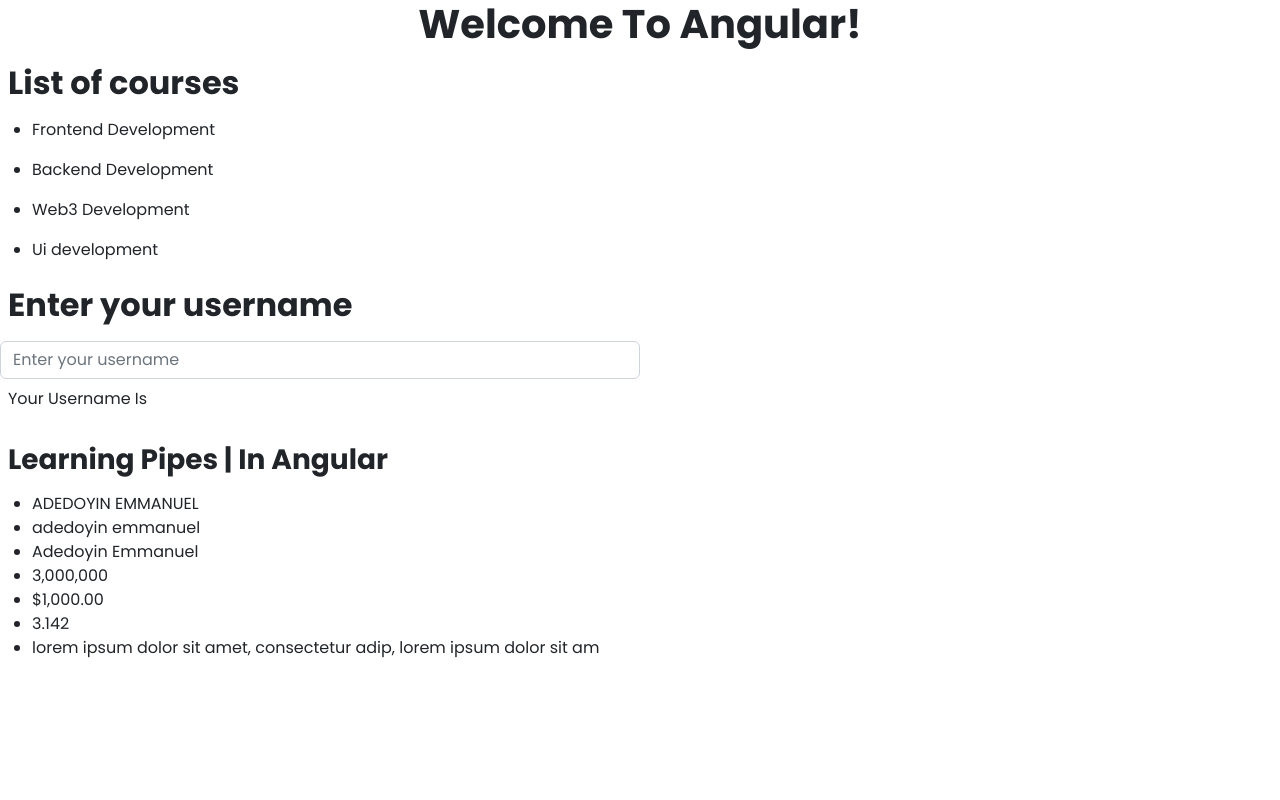
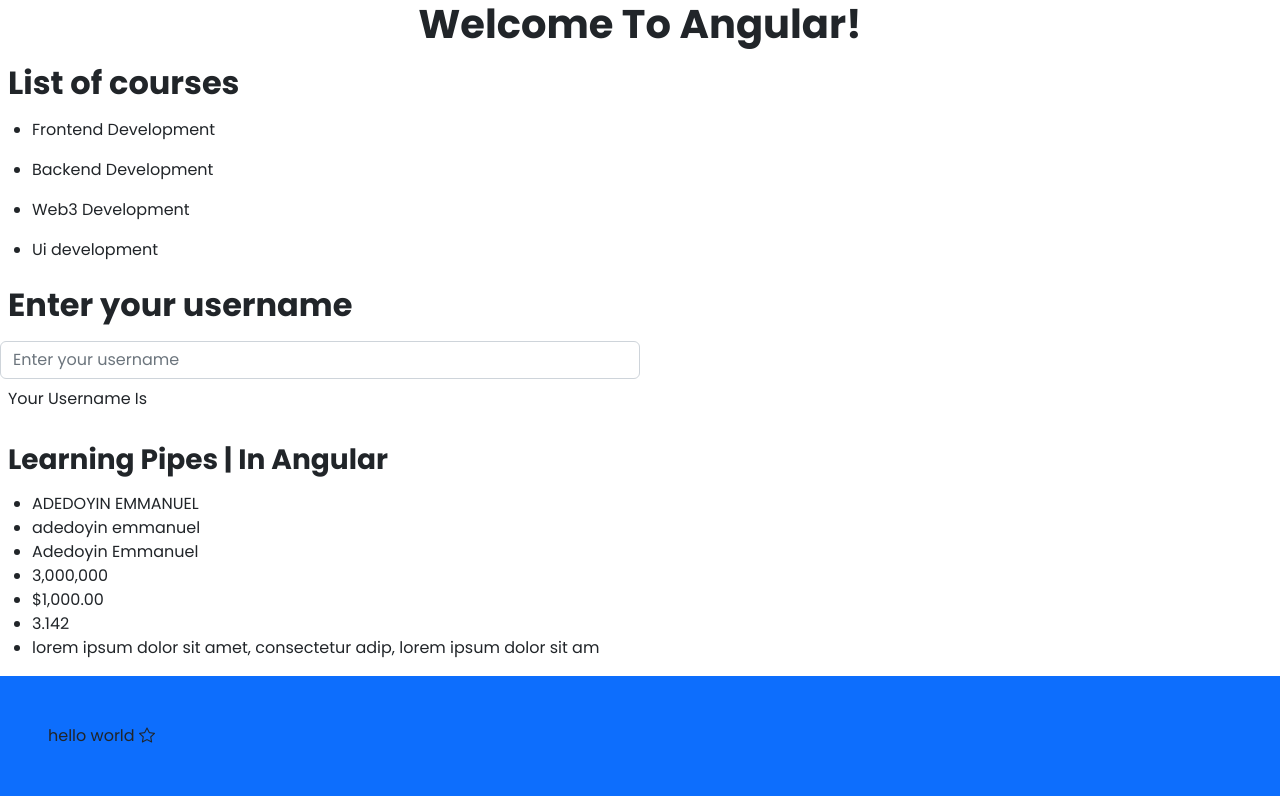
Before and after one commit to Adedoyin-Emmanuel/angular-roadmap, an Angular app: page / in a window 1280 px wide. Built offline with nearby package versions, Linux system fonts and the light colour scheme.

Commit message:
Added bootstrap icons

```diff
--- a/src/app/app.component.html
+++ b/src/app/app.component.html
@@ -1,3 +1,4 @@
 <h1 class="fw-bold text-center">Welcome To Angular!</h1>
 
 <app-courses></app-courses>
+<app-star-rating></app-star-rating>
--- a/src/app/star-rating/star-rating.component.html
+++ b/src/app/star-rating/star-rating.component.html
@@ -1 +1,4 @@
-<p>star-rating works!</p>
+<section class="star-rating-section bg-primary p-5">
+hello world
+  <i class="bi bi-star"></i>
+</section>
--- a/src/styles.css
+++ b/src/styles.css
@@ -1,5 +1,6 @@
 /* You can add global styles to this file, and also import other style files */
 @import url("./../node_modules/bootstrap/dist/css/bootstrap.css");
+@import '~bootstrap-icons/font/bootstrap-icons.css';
 
 
 @font-face {
```
